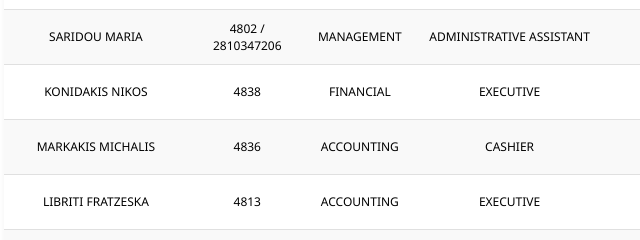
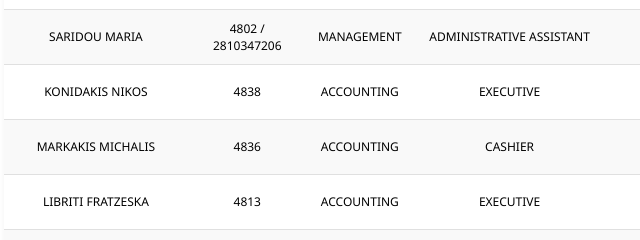
Before and after one commit to makar125/index, a plain HTML site: page index.html in a window 1280 px wide. Shown: the part 487-727 px from the top of the page, 28-668 px from the left. Drawn offline with nearby package versions, Linux system fonts and the light colour scheme.

Commit message:
Update index.html

```diff
--- a/index.html
+++ b/index.html
@@ -173,7 +173,7 @@
 <tr>
     <td>KONIDAKIS NIKOS</td>
     <td>4838</td>
-    <td>FINANCIAL</td>
+    <td>ACCOUNTING</td>
     <td>EXECUTIVE</td>
     <td></td>
     <td>n.konidakis@teztour.gr</td>
```
